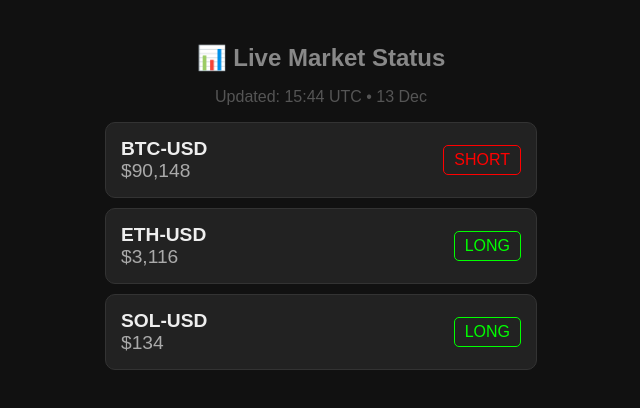
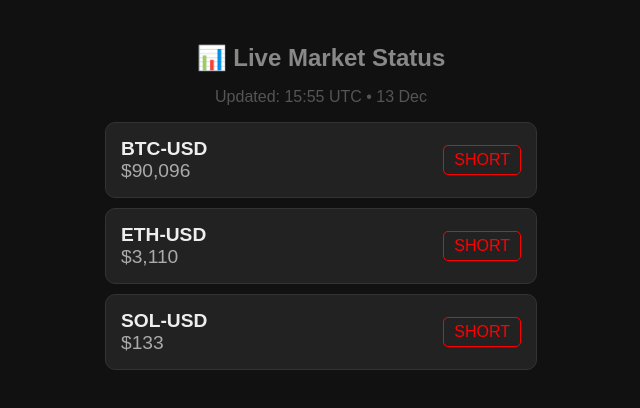
Before and after one commit to gourav3art/brahma, a plain HTML site: page index.html in a window 1280 px wide. Shown: the whole page, without its empty margins (319-959 px from the left). Drawn offline with Linux system fonts and the light colour scheme.

Commit message:
Update Site

```diff
--- a/index.html
+++ b/index.html
@@ -15,12 +15,12 @@
     </head>
     <body>
         <h1>📊 Live Market Status</h1>
-        <p style="color:#555;">Updated: 15:44 UTC • 13 Dec</p>
+        <p style="color:#555;">Updated: 15:55 UTC • 13 Dec</p>
 
         <div class="card">
             <div style="text-align:left;">
                 <div style="font-weight:bold; font-size:1.2em;">BTC-USD</div>
-                <div class="price">$90,148</div>
+                <div class="price">$90,096</div>
             </div>
             <div class="short">
                 SHORT
@@ -30,20 +30,20 @@
         <div class="card">
             <div style="text-align:left;">
                 <div style="font-weight:bold; font-size:1.2em;">ETH-USD</div>
-                <div class="price">$3,116</div>
+                <div class="price">$3,110</div>
             </div>
-            <div class="long">
-                LONG
+            <div class="short">
+                SHORT
             </div>
         </div>
 
         <div class="card">
             <div style="text-align:left;">
                 <div style="font-weight:bold; font-size:1.2em;">SOL-USD</div>
-                <div class="price">$134</div>
+                <div class="price">$133</div>
             </div>
-            <div class="long">
-                LONG
+            <div class="short">
+                SHORT
             </div>
         </div>
         </body></html>
```
